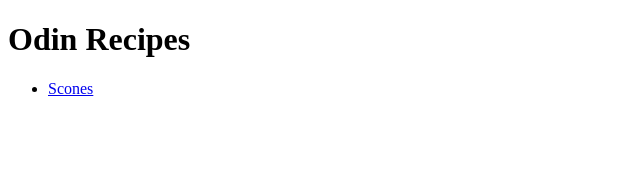
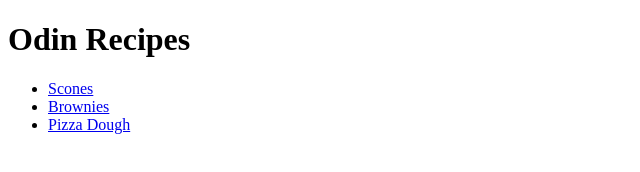
Before and after one commit to RAS251093/odin-recipes, a plain HTML site: page index.html in a window 1280 px wide. Shown: the whole page, without its empty margins (0-640 px from the left). Drawn offline with Linux system fonts and the light colour scheme.

Commit message:
Add brownie and pizza-dough links to index

```diff
--- a/index.html
+++ b/index.html
@@ -10,6 +10,8 @@
         <h1>Odin Recipes</h1>
         <ul>
             <li><a href="recipes/scones.html">Scones</a></li>
+            <li><a href="recipes/brownies.html">Brownies</a></li>
+            <li><a href="recipes/pizza-dough.html">Pizza Dough</a></li>
         </ul>
     </body>
 </html>
```
